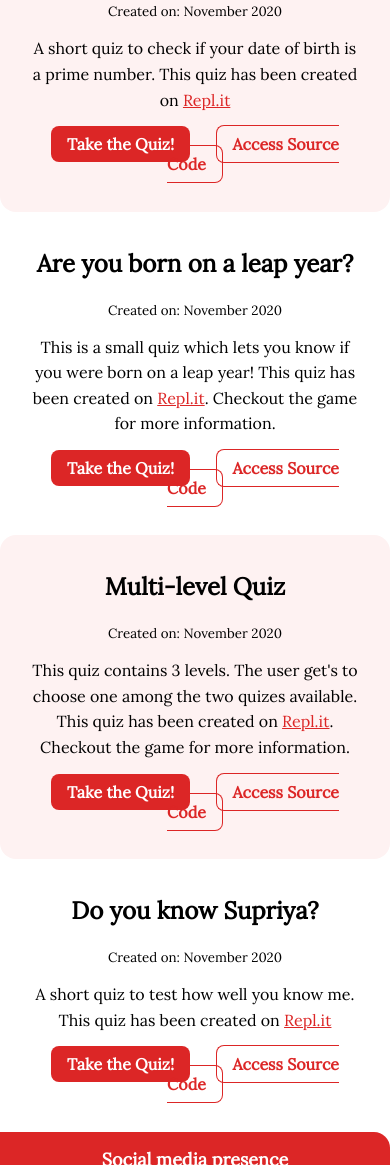
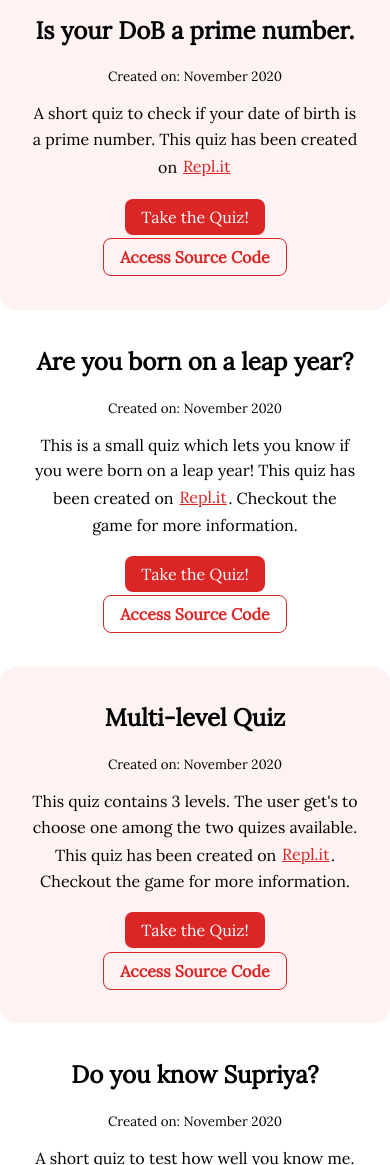
Before and after one commit to supminn/neoG_camp_tp, a plain HTML site: page projects.html in a window 390 px wide. Shown: the part 835-2000 px from the top of the page. Drawn offline with Linux system fonts and the light colour scheme.

Commit message:
style: added media queries
styling is now compatible with mobile screens

```diff
--- a/projects.html
+++ b/projects.html
@@ -35,10 +35,13 @@
         <div class="container ">
             <h1>Speak Banana</h1>
             <small>Created on: December 2020</small>
-            <p>An interative webapp which transalates English to the Minion's Banana language. Note that we are referring to free APIs, hence there is a limit on the number of transaltions.</p>
-            <h4 class="diplay-flex"><span><a class="link link-primary" href="https://supminn-neog-bananaspeak.netlify.app/" target="_blank" >Try it out!</a></span> &nbsp;&nbsp;&nbsp;&nbsp;
-            <span><a class="link link-secondary" href="https://github.com/supminn/neoG_L3_VanillaJS" target="_blank">Access Source Code</a></span>
-            </h4>
+            <p>An interative webapp which transalates English to the Minion's Banana language. Note that we are
+                referring to free APIs, hence there is a limit on the number of transaltions.</p>
+            <a class="link link-primary" href="https://supminn-neog-bananaspeak.netlify.app/" target="_blank">Try it
+                out!</a>
+            <a class="link link-secondary" href="https://github.com/supminn/neoG_L3_VanillaJS" target="_blank">Access
+                Source Code</a>
+        </div>
         </div>
     </section>
 
@@ -46,10 +49,13 @@
         <div class="container ">
             <h1>Is your DoB a prime number.</h1>
             <small>Created on: November 2020</small>
-            <p>A short quiz to check if your date of birth is a prime number. This quiz has been created on <a class="web-link" href="https://repl.it/" target="_blank" >Repl.it</a></p>
-            <h4 class="diplay-flex"><span><a class="link link-primary" href="https://repl.it/@supriyaminn/DoB-isPrime?embed=1&output=1" target="_blank" >Take the Quiz!</a></span> &nbsp;&nbsp;&nbsp;&nbsp;
-            <span><a class="link link-secondary" href="https://repl.it/@supriyaminn/DoB-isPrime#index.js" target="_blank" >Access Source Code</a></span>
-            </h4>
+            <p>A short quiz to check if your date of birth is a prime number. This quiz has been created on <a
+                    class="web-link" href="https://repl.it/" target="_blank">Repl.it</a></p>
+            <a class="link link-primary" href="https://repl.it/@supriyaminn/DoB-isPrime?embed=1&output=1"
+                target="_blank">Take the Quiz!</a>
+            <a class="link link-secondary" href="https://repl.it/@supriyaminn/DoB-isPrime#index.js"
+                target="_blank">Access Source Code</a>
+
         </div>
     </section>
 
@@ -57,10 +63,14 @@
         <div class="container ">
             <h1>Are you born on a leap year?</h1>
             <small>Created on: November 2020</small>
-            <p>This is a small quiz which lets you know if you were born on a leap year! This quiz has been created on <a class="web-link" href="https://repl.it/"target="_blank" >Repl.it</a>. Checkout the game for more information.</p>
-            <h4 class="diplay-flex"><span><a class="link link-primary" href="https://repl.it/@supriyaminn/Born-in-prime-year?embed=1&output=1" target="_blank" >Take the Quiz!</a></span> &nbsp;&nbsp;&nbsp;&nbsp;
-            <span><a class="link link-secondary" href="https://repl.it/@supriyaminn/Born-in-prime-year#index.js" target="_blank">Access Source Code</a></span>
-            </h4>
+            <p>This is a small quiz which lets you know if you were born on a leap year! This quiz has been created on
+                <a class="web-link" href="https://repl.it/" target="_blank">Repl.it</a>. Checkout the game for more
+                information.</p>
+            <a class="link link-primary" href="https://repl.it/@supriyaminn/Born-in-prime-year?embed=1&output=1"
+                target="_blank">Take the Quiz!</a>
+            <a class="link link-secondary" href="https://repl.it/@supriyaminn/Born-in-prime-year#index.js"
+                target="_blank">Access Source Code</a>
+
         </div>
     </section>
 
@@ -68,10 +78,14 @@
         <div class="container ">
             <h1>Multi-level Quiz</h1>
             <small>Created on: November 2020</small>
-            <p>This quiz contains 3 levels. The user get's to choose one among the two quizes available. This quiz has been created on <a class="web-link" href="https://repl.it/">Repl.it</a>. Checkout the game for more information.</p>
-            <h4 class="diplay-flex"><span><a class="link link-primary" href="https://repl.it/@supriyaminn/multiLevel-multiple-quiz?embed=1&output=1" target="_blank" >Take the Quiz!</a></span> &nbsp;&nbsp;&nbsp;&nbsp;
-            <span><a class="link link-secondary" href="https://github.com/supminn/neoG-L1-Multi-level-quiz" target="_blank">Access Source Code</a></span>
-            </h4>
+            <p>This quiz contains 3 levels. The user get's to choose one among the two quizes available. This quiz has
+                been created on <a class="web-link" href="https://repl.it/">Repl.it</a>. Checkout the game for more
+                information.</p>
+            <a class="link link-primary" href="https://repl.it/@supriyaminn/multiLevel-multiple-quiz?embed=1&output=1"
+                target="_blank">Take the Quiz!</a>
+            <a class="link link-secondary" href="https://github.com/supminn/neoG-L1-Multi-level-quiz"
+                target="_blank">Access Source Code</a>
+
         </div>
     </section>
 
@@ -79,10 +93,13 @@
         <div class="container ">
             <h1>Do you know Supriya?</h1>
             <small>Created on: November 2020</small>
-            <p>A short quiz to test how well you know me. This quiz has been created on <a class="web-link" href="https://repl.it/" target="_blank" >Repl.it</a></p>
-            <h4 class="diplay-flex"><span><a class="link link-primary" href="https://repl.it/@supriyaminn/Do-you-know-me?embed=1&output=1" target="_blank" >Take the Quiz!</a></span> &nbsp;&nbsp;&nbsp;&nbsp;
-            <span><a class="link link-secondary" href="https://github.com/supminn/neoG-L1-Do-you-know-me" target="_blank" >Access Source Code</a></span>
-            </h4>
+            <p>A short quiz to test how well you know me. This quiz has been created on <a class="web-link"
+                    href="https://repl.it/" target="_blank">Repl.it</a></p>
+            <a class="link link-primary" href="https://repl.it/@supriyaminn/Do-you-know-me?embed=1&output=1"
+                target="_blank">Take the Quiz!</a>
+            <a class="link link-secondary" href="https://github.com/supminn/neoG-L1-Do-you-know-me"
+                target="_blank">Access Source Code</a>
+
         </div>
     </section>
 
@@ -96,7 +113,7 @@
             </li>
             <li class="list-item-inline">
                 <a class="link" href="https://github.com/supminn">
-                   <i class="fab fa-github">  Github </i>
+                    <i class="fab fa-github"> Github </i>
                 </a>
             </li>
             <li class="list-item-inline">
--- a/styles/stylesheet.css
+++ b/styles/stylesheet.css
@@ -24,6 +24,7 @@ p {
 /** container **/
 .container {
     padding: 0rem 1rem;
+    margin-bottom: 1rem;
 }
 
 .container-center {
@@ -152,23 +153,17 @@ p {
     padding-inline-start: 0px;
 }
 
-.display-flex{
-    display: flex;
-    max-width: 400px;
-}
-.display-flex span{
-    flex-wrap: wrap;
-    justify-content: center;
-}
-
 @media only screen and (max-width: 450px){
     .hero .hero-img {
         max-width: 250px;
         display: block;
         margin: auto;
     }
-    .display-flex span{
-        flex-wrap: wrap;
-        flex-direction: column;
+    .container a{
+        display: inline-block;
+        margin: 0.1rem;
+    }
+    .list-item-inline{
+        display: inline-block;
     }
 }
```
